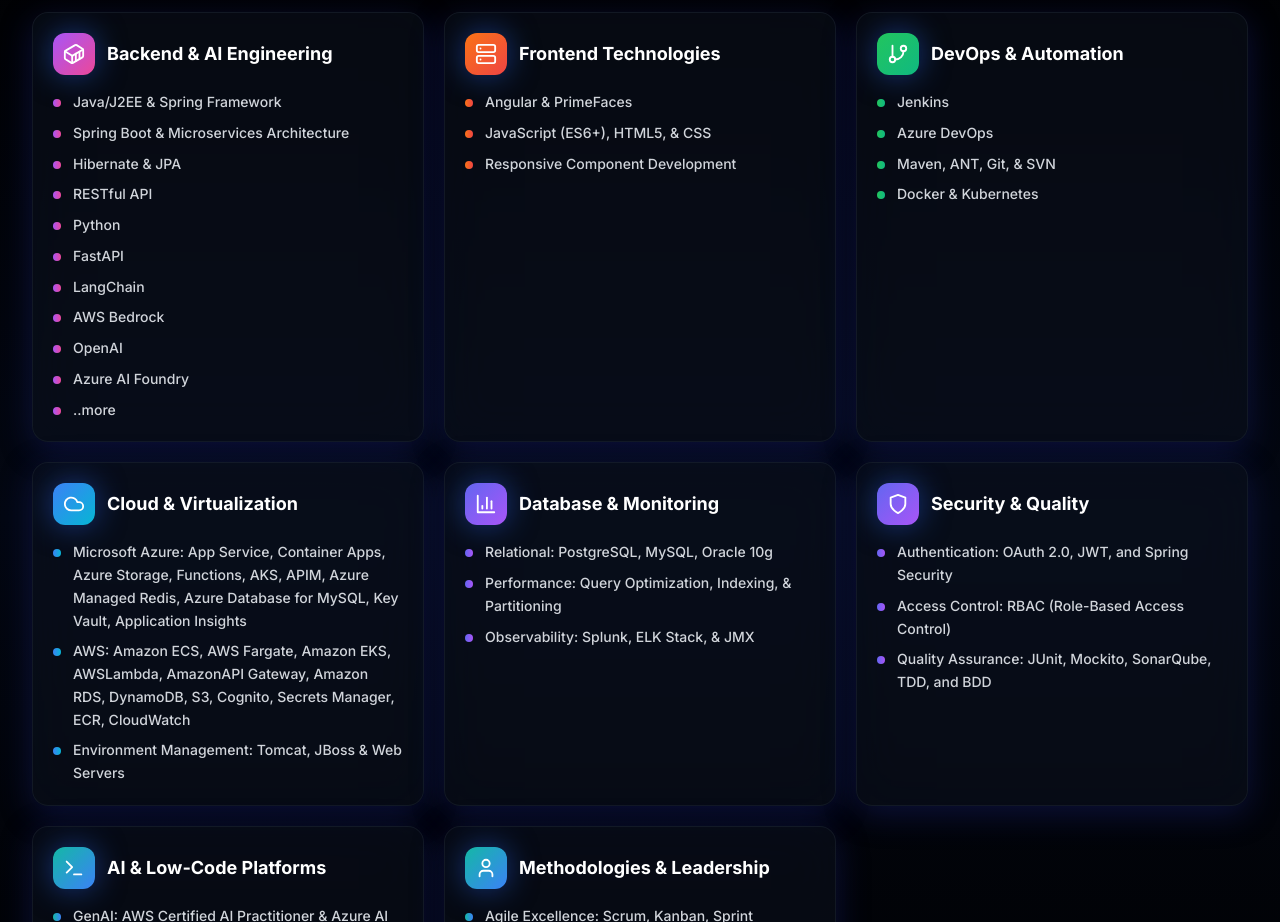
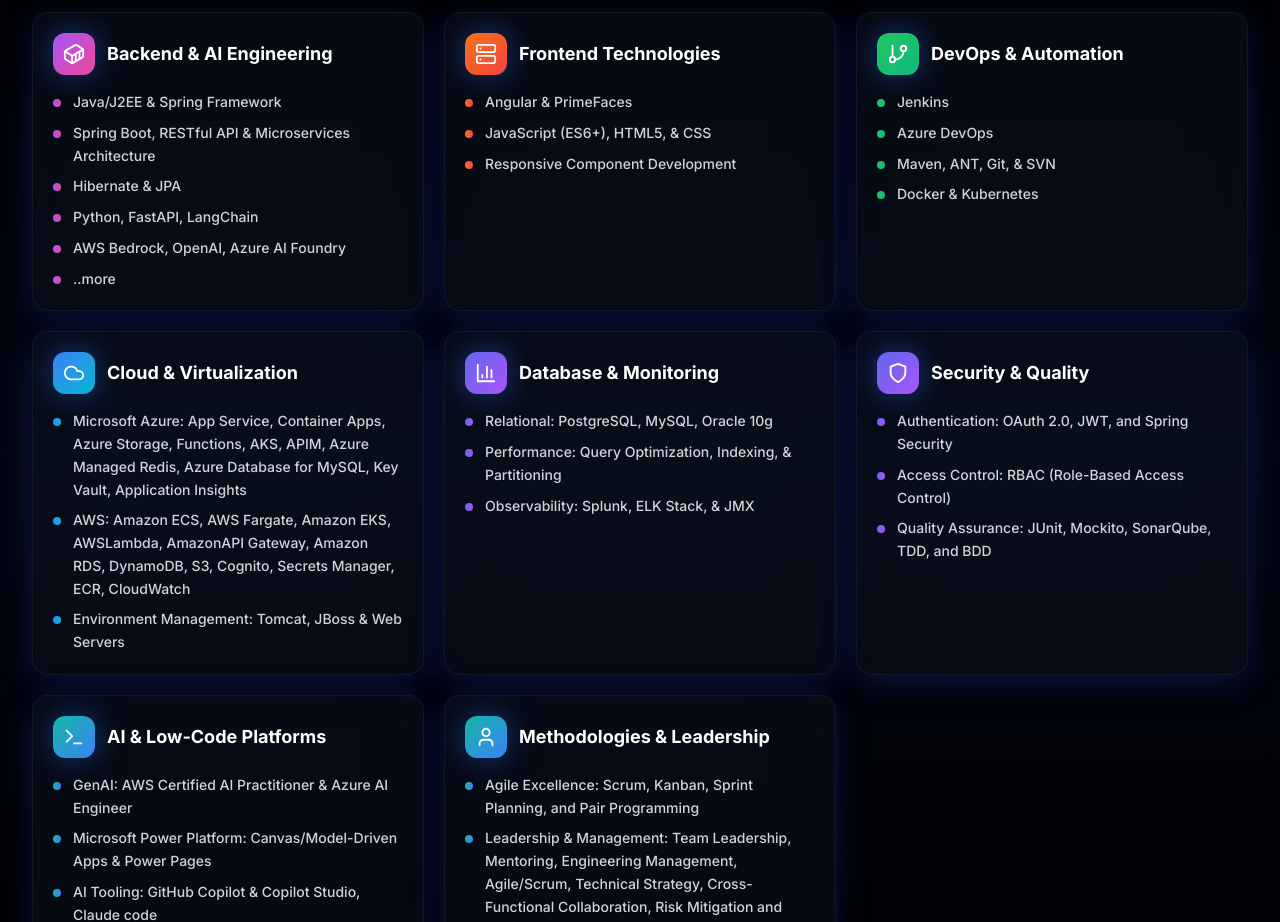
Before and after one commit to muralikumarch/java-portfolio, a React (Vite) app: page / in a window 1280 px wide. Shown: the part 2320-3242 px from the top of the page. Built offline with nearby package versions, Linux system fonts and the light colour scheme.

Commit message:
Refactor skills list for Backend & AI Engineering

```diff
--- a/src/components/Skills.jsx
+++ b/src/components/Skills.jsx
@@ -7,7 +7,7 @@ const Skills = () => {
     {
       icon: Container,
       title: 'Backend & AI Engineering',
-      skills: ['Java/J2EE & Spring Framework', 'Spring Boot & Microservices Architecture', 'Hibernate & JPA', 'RESTful API', 'Python', 'FastAPI', 'LangChain', 'AWS Bedrock', 'OpenAI', 'Azure AI Foundry', '..more'],
+      skills: ['Java/J2EE & Spring Framework', 'Spring Boot, RESTful API & Microservices Architecture', 'Hibernate & JPA',  'Python, FastAPI, LangChain', 'AWS Bedrock, OpenAI, Azure AI Foundry', '..more'],
       color: 'from-purple-500 to-pink-500'
     },
     {
```
